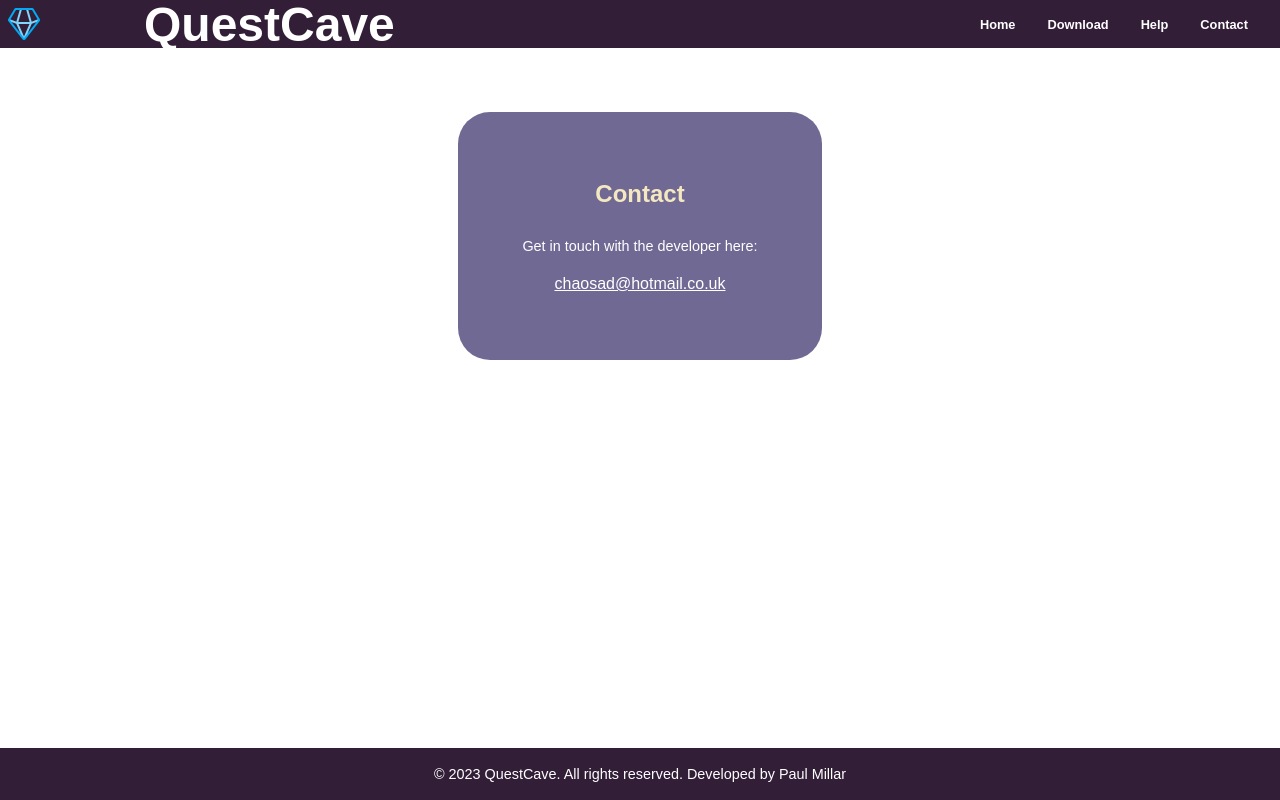
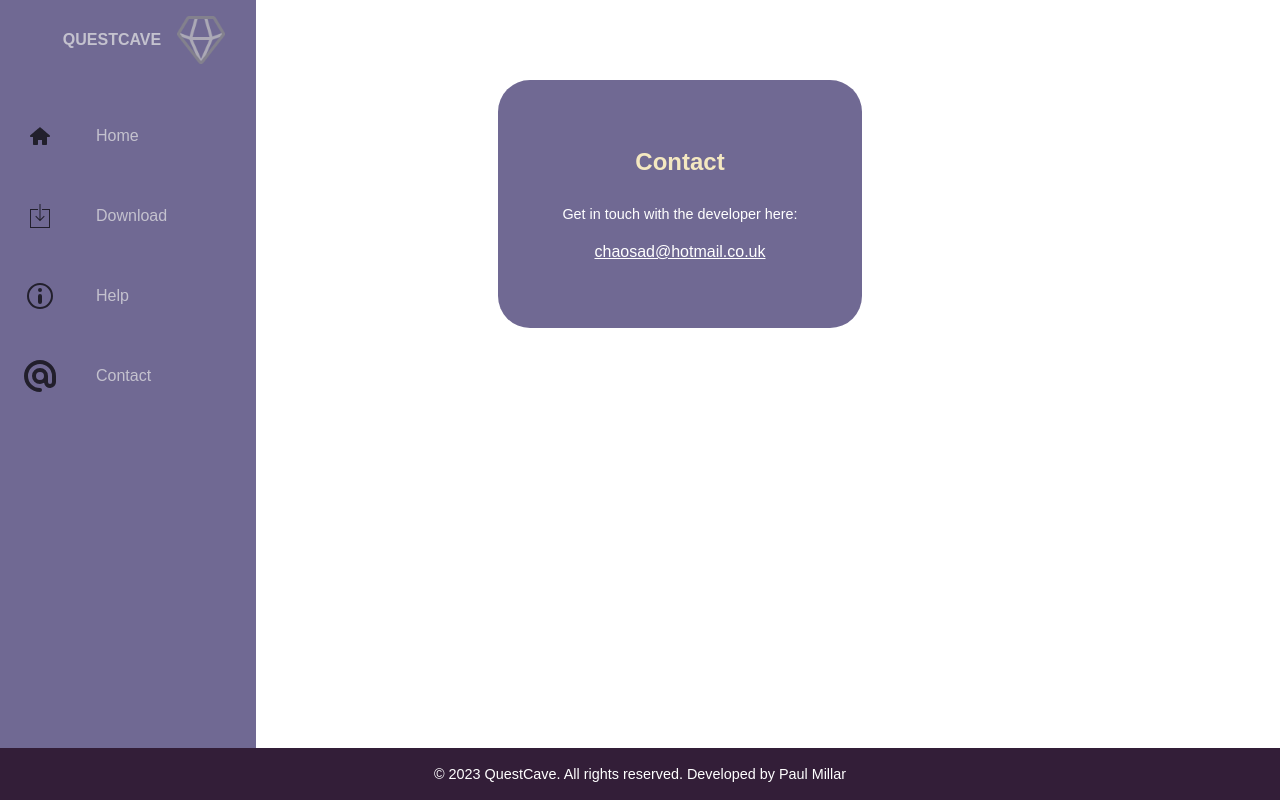
Before and after one commit to xxchaosxx210/quest_vr_auto_server, a FastAPI app: page /contact in a window 1280 px wide. Run offline with FastAPI, Linux system fonts and the light colour scheme; some web fonts are replaced.

Commit message:
refactored the var elements and added responsive mobile navbar

```diff
--- a/static/css/style.css
+++ b/static/css/style.css
@@ -1,12 +1,12 @@
 :root {
-    --dutch-white: #F4E8C1;
-    --ash-grey: #A0C1B9;
-    --moonstone: #70A0AF;
-    --pomp-and-power: #706993;
-    --thistle: #fae7ff;
-    --dark-purple: #331E38;
-    --space-cadet: #302F4D;
-    --light-space-cadet: #595790;
+    --text-primary: white;
+    --text-secondary: #F4E8C1;
+    --text-highlight: #A0C1B9;
+    --btn-background: #302F4D;
+    --btn-background-light: #595790;
+    --bg-primary: #331E38;
+    --bg-secondary: #706993;
+    --transition-speed: 600ms;
 }
 
 /* Standard Elements */
@@ -29,99 +29,99 @@ h2,
 h3,
 h4,
 h5 {
-    color: var(--dutch-white);
+    color: var(--text-secondary);
 }
 
 /* Header Elements */
 
-.title-container {
-    background-color: var(--dark-purple);
-    display: flex;
-}
-
-.title-holder h2 {
-    color: white;
-    font-size: 3rem;
-}
-
-.title-holder {
-    display: flex;
-    align-items: center;
-}
-
-.icon-holder {
-    padding: 0.5rem;
-}
-
-.icon-holder img {
-    display: block;
-    max-height: 100%;
-    max-width: 100%;
-}
-
 .navbar {
-    display: flex;
-    justify-content: space-between;
-    align-items: center;
-    background-color: var(--dark-purple);
-    color: white;
-    font-size: 1.2rem;
-    margin-left: auto;
-}
-
-.navbar-container {
-    display: flex;
-    justify-content: space-between;
-    align-items: center;
-    width: 100%;
-    padding: 0 1rem;
+    position: fixed;
+    background-color: var(--bg-secondary);
+    overflow: scroll;
+    transition: width 200ms ease;
 }
 
 .nav-menu {
+    list-style: none;
+    padding: 0;
+    margin: 0;
     display: flex;
-    list-style: none;
-    margin: 0;
-    padding: 0;
+    flex-direction: column;
+    align-items: center;
+    height: 100%;
 }
 
 .nav-item {
-    margin: 0 1rem;
+    width: 100%;
 }
 
 .nav-link {
+    display: flex;
+    align-items: center;
+    height: 5rem;
+    color: var(--text-secondary);
     text-decoration: none;
-    color: white;
-    font-weight: bold;
-    transition: color 0.3s ease;
+    filter: grayscale(100%) opacity(0.7);
+    transition: var(--transition-speed);
 }
 
 .nav-link:hover {
-    color: var(--dutch-white);
+    filter: grayscale(0%) opacity(1);
+    background: var(--bg-secondary);
+    color: var(--text-secondary);
 }
 
-.nav-menu li {
-    font-size: 0.8rem;
+.link-text {
+    display: none;
+    margin-left: 1rem;
 }
+
+.nav-link svg {
+    margin: 0 1.5rem;
+    width: max(2rem);
+}
+
+/* Logo */
+.logo {
+    font-weight: bold;
+    text-transform: uppercase;
+    margin-bottom: 1rem;
+    text-align: center;
+    color: var(--text-secondary);
+    background: var(--bg-secondary);
+}
+
+.logo img {
+    width: 3rem;
+    display: inline-block;
+    margin: 0 auto;
+}
+
+.logo-text {
+    padding: 1rem;
+    transition: var(--transition-speed);
+}
+
 
 /* Custom Elements */
 
 .btn {
-    background-color: var(--space-cadet);
+    background-color: var(--btn-background);
     padding: 1rem;
     display: flex;
     width: fit-content;
     border-radius: 1rem;
-    color: white;
+    color: var(--text-primary);
 }
 
 .btn:hover {
-    color: white;
-    background-color: var(--light-space-cadet);
+    color: var(--text-primary);
+    background-color: var(--btn-background-light);
 }
 
 .content-box {
-    background-color: var(--pomp-and-power);
-    color: white;
+    background-color: var(--bg-secondary);
+    color: var(--text-primary);
     text-align: center;
     overflow-wrap: break-word;
     width: fit-content;
@@ -241,7 +269,29 @@ footer {
         margin-bottom: 1em;
     }
 
-    .title-container {
-        max-height: 3rem;
+    main {
+        margin-left: 5rem;
+        padding: 1rem;
+    }
+
+    /* Put the Nav bar to the top left */
+
+    .navbar {
+        top: 0;
+        width: 5rem;
+        height: 100vh;
+    }
+
+    /* Expand the navbar when mouse hovers */
+
+    .navbar:hover {
+        width: 16rem;
+    }
+
+    /* Display the text */
+
+    .navbar:hover .link-text {
+        display: block;
+        transition: var(--transition-speed);
     }
 }
--- a/templates/base.html
+++ b/templates/base.html
@@ -12,26 +12,84 @@
 </head>
 
 <body>
-    <div class="title-container">
-        <div class="icon-holder">
-            <img src="{{ url_for('static', path='/images/logo.png') }}" alt="Logo">
-        </div>
-        <div class="title-holder">
-            <h2>{{ name }}</h2>
-        </div>
     <nav class="navbar">
-            <div class="navbar-container">
         <ul class="nav-menu">
-                    <li class="nav-item"><a href="/index" class="nav-link">Home</a></li>
-                    <li class="nav-item"><a href="/download" class="nav-link">Download</a></li>
-                    <li class="nav-item"><a href="/help" class="nav-link">Help</a></li>
-                    <li class="nav-item"><a href="/contact" class="nav-link">Contact</a></li>
+            <li class="logo">
+                <a href="#" class="nav-link">
+                    <span class="link-text logo-text">{{ name }}</span>
+                    <img src="{{ url_for('static', path='/images/logo.png') }}" alt="">
+                </a>
+            </li>
+            <li class="nav-item">
+                <a href="/index" class="nav-link">
+                    <svg baseProfile="tiny" height="24px" id="Layer_1" version="1.2" viewBox="0 0 24 24" width="24px"
+                        xml:space="preserve" xmlns="http://www.w3.org/2000/svg"
+                        xmlns:xlink="http://www.w3.org/1999/xlink">
+                        <path
+                            d="M12,3c0,0-6.186,5.34-9.643,8.232C2.154,11.416,2,11.684,2,12c0,0.553,0.447,1,1,1h2v7c0,0.553,0.447,1,1,1h3  c0.553,0,1-0.448,1-1v-4h4v4c0,0.552,0.447,1,1,1h3c0.553,0,1-0.447,1-1v-7h2c0.553,0,1-0.447,1-1c0-0.316-0.154-0.584-0.383-0.768  C18.184,8.34,12,3,12,3z" />
+                    </svg>
+                    <span class="link-text">Home</span>
+                </a>
+            </li>
+            <li class="nav-item">
+                <a href="/download" class="nav-link">
+                    <svg height="512px" id="Layer_1" style="enable-background:new 0 0 512 512;" version="1.1"
+                        viewBox="0 0 512 512" width="512px" xml:space="preserve" xmlns="http://www.w3.org/2000/svg"
+                        xmlns:xlink="http://www.w3.org/1999/xlink">
+                        <g>
+                            <g>
+                                <polygon
+                                    points="288,144 288,160 400,160 400,432 112,432 112,160 224,160 224,144 96,144 96,448 416,448 416,144   " />
+                            </g>
+                            <g>
+                                <polygon
+                                    points="193.1,252.3 181.5,263.9 256,338.4 330.5,263.9 318.9,252.3 264.2,307 264.2,64 247.8,64 247.8,307   " />
+                            </g>
+                        </g>
+                    </svg>
+                    <span class="link-text">Download</span>
+                </a>
+            </li>
+            <li class="nav-item">
+                <a href="/help" class="nav-link">
+                    <svg viewBox="0 0 32 32" xmlns="http://www.w3.org/2000/svg">
+                        <defs>
+                            <style>
+                                .cls-1 {
+                                    fill: none;
+                                }
+                            </style>
+                        </defs>
+                        <title />
+                        <g data-name="Layer 2" id="Layer_2">
+                            <path d="M16,12a2,2,0,1,1,2-2A2,2,0,0,1,16,12Zm0-2Z" />
+                            <path
+                                d="M16,29A13,13,0,1,1,29,16,13,13,0,0,1,16,29ZM16,5A11,11,0,1,0,27,16,11,11,0,0,0,16,5Z" />
+                            <path d="M16,24a2,2,0,0,1-2-2V16a2,2,0,0,1,4,0v6A2,2,0,0,1,16,24Zm0-8v0Z" />
+                        </g>
+                        <g id="frame">
+                            <rect class="cls-1" height="32" width="32" />
+                        </g>
+                    </svg>
+                    <span class="link-text">Help</span>
+                </a>
+            </li>
+            <li class="nav-item">
+                <a href="/contact" class="nav-link">
+                    <svg viewBox="0 0 96 96" xmlns="http://www.w3.org/2000/svg">
+                        <title />
+                        <path
+                            d="M48,0a48,48,0,0,0,0,96,6,6,0,0,0,0-12A36,36,0,1,1,84,48V66a6,6,0,0,1-12,0V48A24,24,0,1,0,48,72a23.7365,23.7365,0,0,0,12.2549-3.4783A17.9586,17.9586,0,0,0,96,66V48A48.0474,48.0474,0,0,0,48,0Zm0,60A12,12,0,1,1,60,48,12.0081,12.0081,0,0,1,48,60Z" />
+                    </svg>
+                    <span class="link-text">Contact</span>
+                </a>
+            </li>
         </ul>
-            </div>
     </nav>
-    </div>
+    <main>
         {% block content %}
         {% endblock %}
+    </main>
     <footer>
         <p>© 2023 {{ name }}. All rights reserved. Developed by {{ author }}</p>
     </footer>
--- a/templates/contact.html
+++ b/templates/contact.html
@@ -10,7 +10,7 @@
 </style>
 {% endblock %}
 {% block content %}
-<div class="container flex flex-center">
+<div class="flex flex-center">
     <div class="contact-box content-box">
         <h2>Contact</h2>
         <p>Get in touch with the developer here:</p>
--- a/templates/download.html
+++ b/templates/download.html
@@ -5,7 +5,7 @@
 {% endblock %}
 
 {% block content %}
-<div class="container flex flex-center">
+<div class="flex flex-center">
     <div class="content-box large-spacing">
         <a href="#">Windows Desktop Release {{ version }}</a>
     </div>
--- a/templates/help-part1.html
+++ b/templates/help-part1.html
@@ -6,7 +6,6 @@
 
 {% block content %}
 {% include 'help-nav.html' %}
-<div class="container">
 
 <div class="content-box help-box" style="width:auto">
     <h2>Part 1 - Setup the Quest 2 device for Sideloading</h2>
@@ -123,6 +122,5 @@
         any issues contact me at <a href="mailto:{{ email }}">{{ email }}</a>
     </p>
 </div>
-</div>
 
 {% endblock %}
--- a/templates/help-part2.html
+++ b/templates/help-part2.html
@@ -4,7 +4,6 @@
 {% endblock %}
 {% block content %}
 {% include 'help-nav.html' %}
-<div class="container">
 <div class="content-box help-box expand">
     <h2>Part 2 - QuestCave User Guide</h2>
     <p>
@@ -75,5 +74,4 @@
         More options will be added in the future.
     </p>
 </div>
-</div>
 {% endblock %}
--- a/templates/index.html
+++ b/templates/index.html
@@ -11,7 +11,7 @@
 </style>
 {% endblock %}
 {% block content %}
-<div class="container flex flex-center">
+<div class="flex flex-center">
     <div class="content-box large-spacing">
         <h3>
             QuestCave is currently a Windows Desktop app which Downloads and Installs Quest 2 Games (Paid/Free) to a
```
Also changed, not shown: other parts of static/css/style.css (+40 -12 lines). Lines whose indentation alone changed are shown as unchanged.
